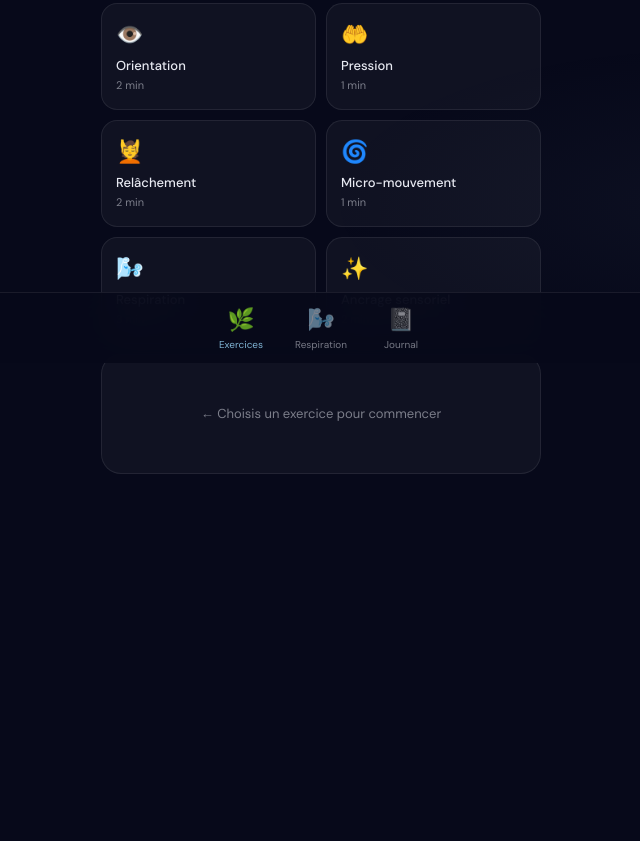
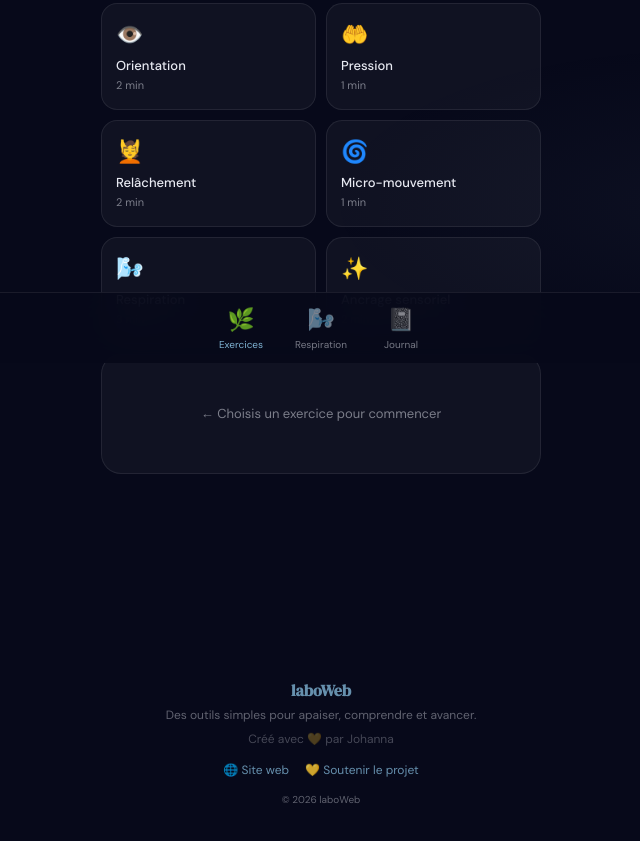
Before and after one commit to tchjohanna/reset-systeme-nerveux, a plain HTML site: page index.html in a window 1280 px wide. Shown: the part 437-1278 px from the top of the page, without its empty margins (319-959 px from the left). Before the commit the page ends 1051 px from the top, so only its background shows below. Drawn offline with Linux system fonts and the light colour scheme.

Commit message:
Implement footer section in index.html
Add footer section with branding and legal information.

```diff
--- a/index.html
+++ b/index.html
@@ -487,6 +487,62 @@
     .exercises-grid { grid-template-columns: 1fr; }
     .stats-row { grid-template-columns: 1fr 1fr; }
   }
+
+  .lw-footer {
+    margin: 40px 0 100px; /* espace avant bottom nav */
+    padding: 25px 20px;
+    text-align: center;
+    opacity: 0.8;
+  }
+
+  .lw-footer-container {
+    max-width: 400px;
+    margin: 0 auto;
+  }
+
+  .lw-footer-brand h3 {
+    font-size: 16px;
+    font-family: 'DM Serif Display', serif;
+    color: var(--accent);
+    margin-bottom: 6px;
+  }
+
+  .lw-footer-brand p {
+    font-size: 12px;
+    color: var(--text-dim);
+  }
+
+  .lw-footer-signature {
+    font-size: 11px;
+    margin-top: 8px;
+    opacity: 0.7;
+  }
+
+  .lw-footer-links {
+    margin: 15px 0;
+    display: flex;
+    justify-content: center;
+    gap: 16px;
+    flex-wrap: wrap;
+  }
+
+  .lw-footer-links a {
+    font-size: 12px;
+    color: var(--accent);
+    text-decoration: none;
+    transition: 0.3s;
+  }
+
+  .lw-footer-links a:hover {
+    opacity: 0.7;
+  }
+
+  .lw-footer-legal {
+    font-size: 10px;
+    color: var(--text-dim);
+  }
+
+
 </style>
 </head>
 <body>
@@ -661,6 +717,26 @@
 
 </div>
 
+<!-- FOOTER LABOWEB -->
+<footer class="lw-footer">
+  <div class="lw-footer-container">
+    <div class="lw-footer-brand">
+      <h3>laboWeb</h3>
+      <p>Des outils simples pour apaiser, comprendre et avancer.</p>
+      <p class="lw-footer-signature">Créé avec 💛 par Johanna</p>
+    </div>
+
+    <div class="lw-footer-links">
+      <a href="https://laboweb.tech" target="_blank" rel="noopener noreferrer">🌐 Site web</a>
+      <a href="https://paypal.me/JohannaCastagna" target="_blank" rel="noopener noreferrer">💛 Soutenir le projet</a>
+    </div>
+
+    <div class="lw-footer-legal">
+      <p>© <span id="lw-year"></span> laboWeb</p>
+    </div>
+  </div>
+</footer>
+
 <!-- Bottom Nav -->
 <nav class="bottom-nav">
   <button class="nav-item active" data-page="exercises" onclick="switchPage('exercises', this)">
@@ -678,6 +754,10 @@
 </nav>
 
 <div class="toast" id="toast"></div>
+
+
+
+
 
 <script>
 // === DATA ===
@@ -946,6 +1026,10 @@ loadStats();
 if ('serviceWorker' in navigator) {
   navigator.serviceWorker.register('sw.js').catch(() => {});
 }
+  //mise a jour de la date automatique
+document.getElementById("lw-year").textContent = new Date().getFullYear();
 </script>
+
+
 </body>
 </html>
```
